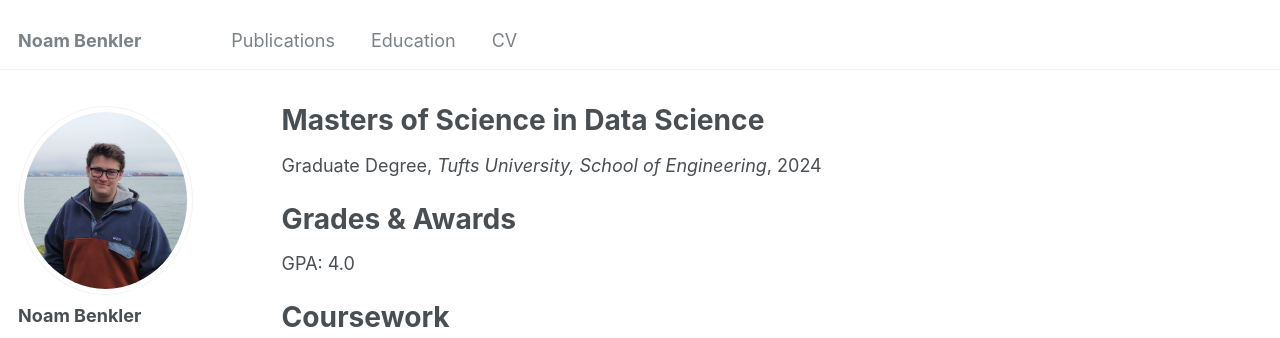
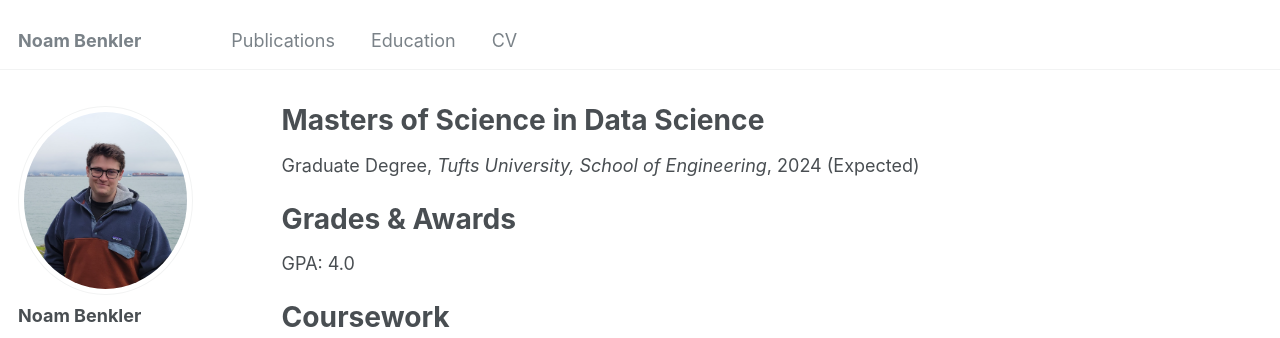
Before and after one commit to benklern/benklern.github.io, a Jekyll site: the page built from _education/2024-tufts-MSDS.md, in a window 1280 px wide and 900 px high. Shown: the top 338 px of the window. Built offline with Jekyll 4.4.1, drawn with Linux system fonts in a browser that asks for light colours; some web fonts are replaced.

Commit message:
ak, that worked, now doing single.html

```diff
--- a/_education/2024-tufts-MSDS.md
+++ b/_education/2024-tufts-MSDS.md
@@ -5,7 +5,7 @@
 permalink: /education/2024-tufts-MSDS
 venue: "Tufts University, School of Engineering"
 date: 2024-12-10
-expectation: "Expected"
+expectation: "(Expected)"
 location: "Medford, MA"
 ---
 
--- a/_layouts/single.html
+++ b/_layouts/single.html
@@ -35,7 +35,7 @@
         {% endif %}
 
         {% if page.collection == 'teaching' or page.collection == 'education' %}
-          <p> {{ page.type }}, <i>{{ page.venue }}</i>, {{ page.date | default: "1900-01-01" | date: "%Y" }} </p>
+          <p> {{ page.type }}, <i>{{ page.venue }}</i>, {{ page.date | default: "1900-01-01" | date: "%Y" }} {{page.expectation}}</p>
         {% elsif page.venue and page.date %}
           <p>Published in <i>{{ page.venue }}</i>, {{ page.date | default: "1900-01-01" | date: "%Y" }} </p>
         {% elsif page.date %}
```
